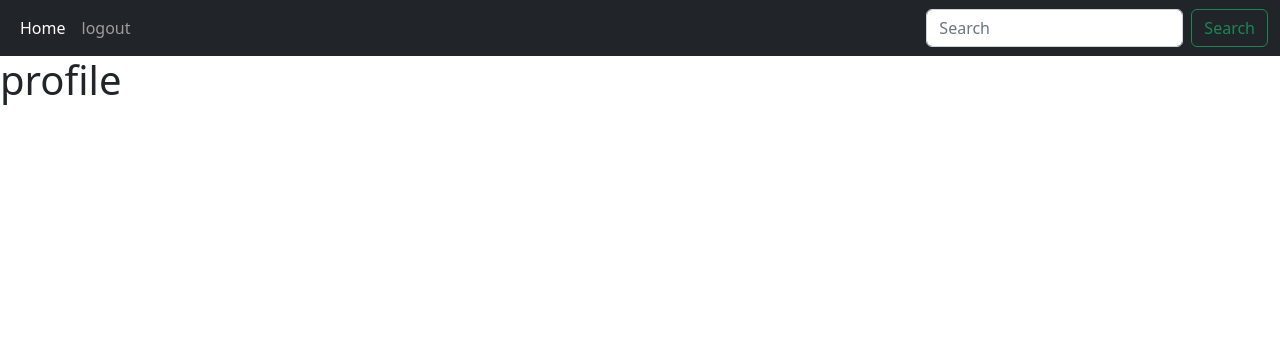
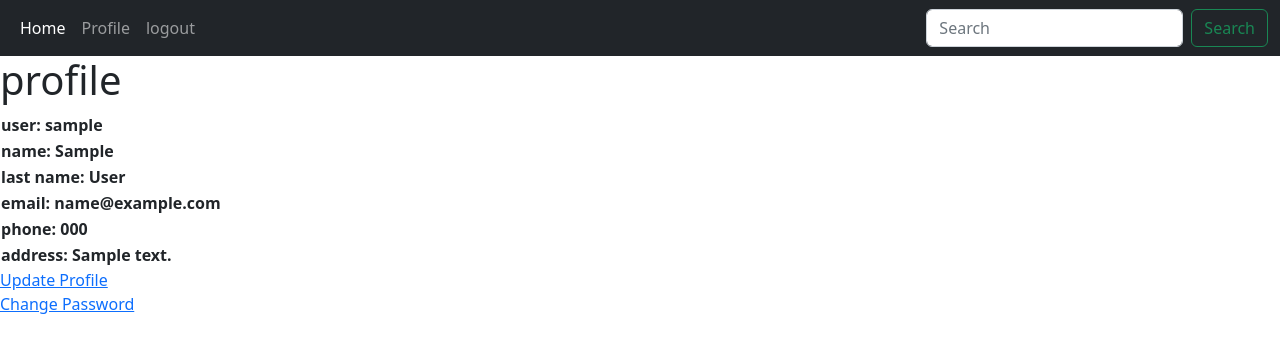
Before and after one commit to zahra-dev01/website-fisrt, a Django app: page /accounts/profile/ in a window 1280 px wide. Shown: the top 353 px of the page. Run offline with Django 4.2, Linux system fonts and the light colour scheme; a user stored in the database is signed in; tables that the repository leaves empty hold one stand-in row (values such as "Sample post"); lists and menus that the app fills with data are empty.

Commit message:
update user profile by user and change userpassword by user

```diff
--- a/accounts/models.py
+++ b/accounts/models.py
@@ -1,7 +1,24 @@
 from django.db import models
 from django.contrib.auth.models import User
+from django.db.models.signals import post_save  # signals
+from phone_field import PhoneField
+
 
 class Profile(models.Model):
     user = models.OneToOneField(User, on_delete=models.CASCADE)
-    phone = models.IntegerField()
-    address = models.CharField(max_length=300)
+    phone = PhoneField(null=True, blank=True)
+    address = models.CharField(max_length=300, null=True, blank=True)
+
+    def __str__(self):
+        return self.user
+
+
+# signals---------------------------------------------
+def save_profile_user(sender, **kwargs):
+    if kwargs['created']:
+        profile_user = Profile(user=kwargs['instance'])
+        profile_user.save()
+
+
+post_save.connect(save_profile_user, sender=User)
+# ------------------------------------------------------
--- a/accounts/templates/accounts/profile.html
+++ b/accounts/templates/accounts/profile.html
@@ -1,3 +1,27 @@
 {% extends 'base.html' %}
-{% block title %} Profile {% endblock %}
-{% block body %} <h1> profile </h1> {% endblock %}
+{% block title %} {{ profile.user.username }} {% endblock %}
+{% block body %}
+<h1> profile </h1>
+<table>
+<tr>
+    <th>user: {{ profile.user.username }} </th>
+</tr>
+<tr>
+    <th>name: {{ profile.user.first_name }}</th>
+</tr>
+<tr>
+    <th>last name: {{ profile.user.last_name }}</th>
+</tr>
+<tr>
+    <th>email: {{ profile.user.email }}</th>
+</tr>
+<tr>
+    <th>phone: {{ profile.phone }} </th>
+</tr>
+<tr>
+    <th>address: {{ profile.address }} </th>
+</tr>
+</table>
+    <a href="{% url 'accounts:update' %}">Update Profile</a><br>
+    <a href="{% url 'accounts:change' %}">Change Password</a>
+{% endblock %}
--- a/accounts/urls.py
+++ b/accounts/urls.py
@@ -7,5 +7,7 @@ urlpatterns = [
     path('register/', views.user_register, name='register'),
     path('login/', views.user_login, name='login'),
     path('logout/', views.user_logout, name='logout'),
-    path('profile/',views.user_profile, name='profile'),
+    path('profile/', views.user_profile, name='profile'),
+    path('update/', views.user_update, name='update'),
+    path('change', views.change_password, name='change'),
 ]
--- a/accounts/views.py
+++ b/accounts/views.py
@@ -1,8 +1,12 @@
 from django.shortcuts import render, redirect
 from django.contrib.auth.models import User
 from .forms import *
+from .models import *
 from django.contrib.auth import authenticate, login, logout
 from django.contrib import messages
+from django.contrib.auth.forms import PasswordChangeForm
+from django.contrib.auth import update_session_auth_hash
+from django.contrib.auth.decorators import login_required
 
 
 # Registration form -----------------------------------------------
@@ -11,9 +15,10 @@ def user_register(request):
         form = UserRegisterForm(request.POST)
         if form.is_valid():
             data = form.cleaned_data
-            User.objects.create_user(username=data['user_name'], email=data['email'],
+            user = User.objects.create_user(username=data['user_name'], email=data['email'],
                                      first_name=data['first_name'], last_name=data['last_name'],
                                      password=data['password_2'])
+            user.save()
             messages.success(request, 'ثبت نام با موفقیت انجام شد',extra_tags='success ')
             return redirect('home:home')
     else:
@@ -50,5 +55,40 @@ def user_logout(request):
 
 
 # profile form -------------------------------------------------------
+@login_required(login_url='accounts:login')
 def user_profile(request):
-    return render(request, 'accounts/profile.html')
+    profile = Profile.objects.get(user_id=request.user.id)
+    return render(request, 'accounts/profile.html', {'profile': profile})
+
+
+@login_required(login_url='accounts:login')
+def user_update(request):
+    if request.method == 'POST':
+        user_form = UserUpdateForm(request.POST, instance=request.user)
+        #profile_form = ProfileUpdateForm(request.POST, instance=request.user.profile)
+        if user_form.is_valid() : #and profile_form.is_valid():
+            user_form.save()
+            #profile_form.save()
+            # messages.success(request, 'اطلاعات کاربری شما ویرایش شد', extra_tags='success')
+            return redirect('accounts:profile')
+    else:
+        user_form = UserUpdateForm(instance=request.user)
+        #profile_form = ProfileUpdateForm(instance=request.user.profile)
+    context = {'user_form': user_form}#, 'profile_form': profile_form}
+    return render(request, 'accounts/update.html', context)
+
+
+def change_password(request):
+    if request.method == 'POST':
+        form = PasswordChangeForm(request.user, request.POST)
+        if form.is_valid():
+            form.save()
+            update_session_auth_hash(request, form.user)
+            messages.success(request, 'پسورد با موفقیت ویرایش شد', extra_tags='success')
+            return redirect('accounts:profile')
+        else:
+            messages.error(request, 'یک رمز عبور صحیح وارد کنید', extra_tags='danger')
+            return redirect('accounts:change')
+    else:
+        form = PasswordChangeForm(request.user)
+    return render(request, 'accounts/change.html', {'form': form})
--- a/templates/navbar.html
+++ b/templates/navbar.html
@@ -6,6 +6,9 @@
           <a class="nav-link active" aria-current="page" href="{% url 'home:home' %}">Home</a>
         </li>
         {% if user.is_authenticated %}
+        <li class="nav-item">
+          <a class="nav-link" href="{% url 'accounts:profile' %}">Profile</a>
+        </li>
         <li class="nav-item">
           <a class="nav-link" href="{% url 'accounts:logout' %}">logout</a>
         </li>
```
Also changed, not shown: accounts/admin.py (+6 -1 lines), accounts/forms.py (+15 -2 lines), accounts/templates/accounts/change.html (added, +11 -0 lines), accounts/templates/accounts/update.html (added, +11 -0 lines), website/settings.py (+7 -6 lines), accounts/migrations/0002_alter_profile_address_alter_profile_phone.py (added), accounts/migrations/0003_alter_profile_phone.py (added).
